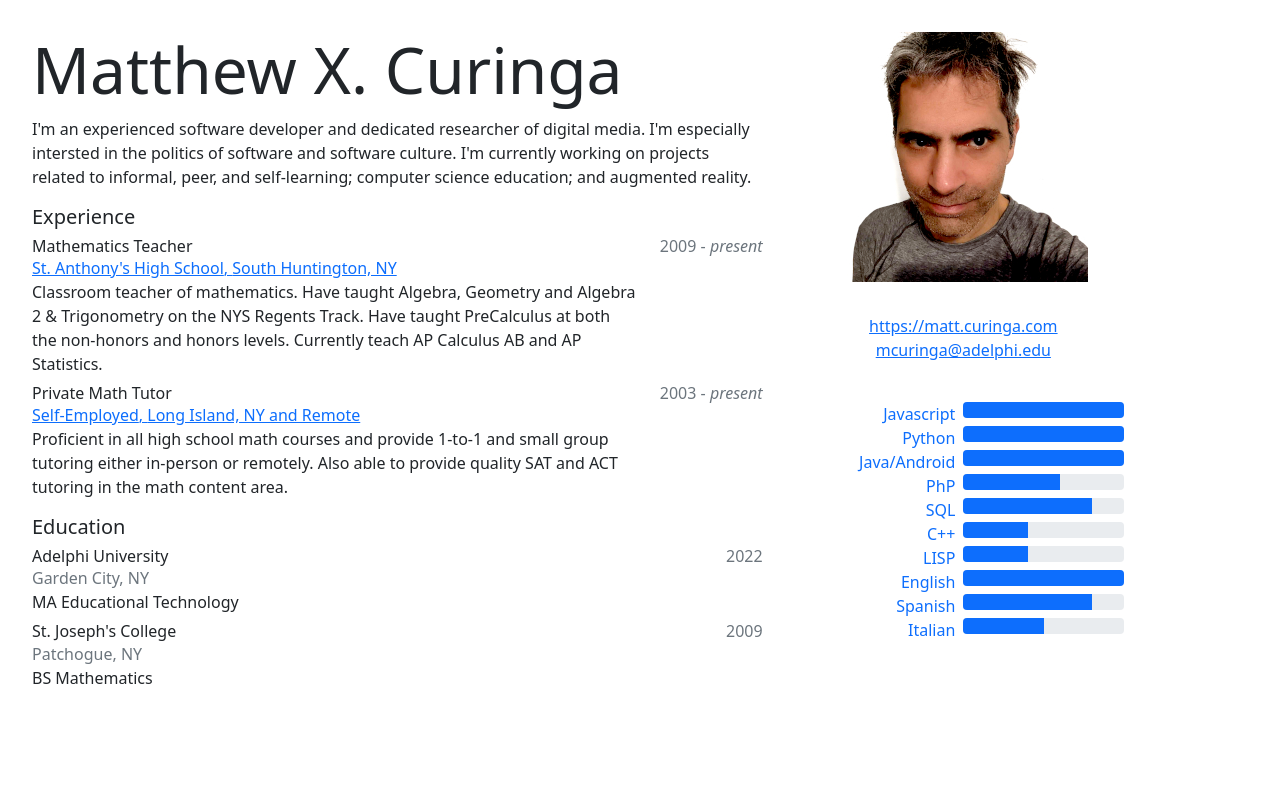
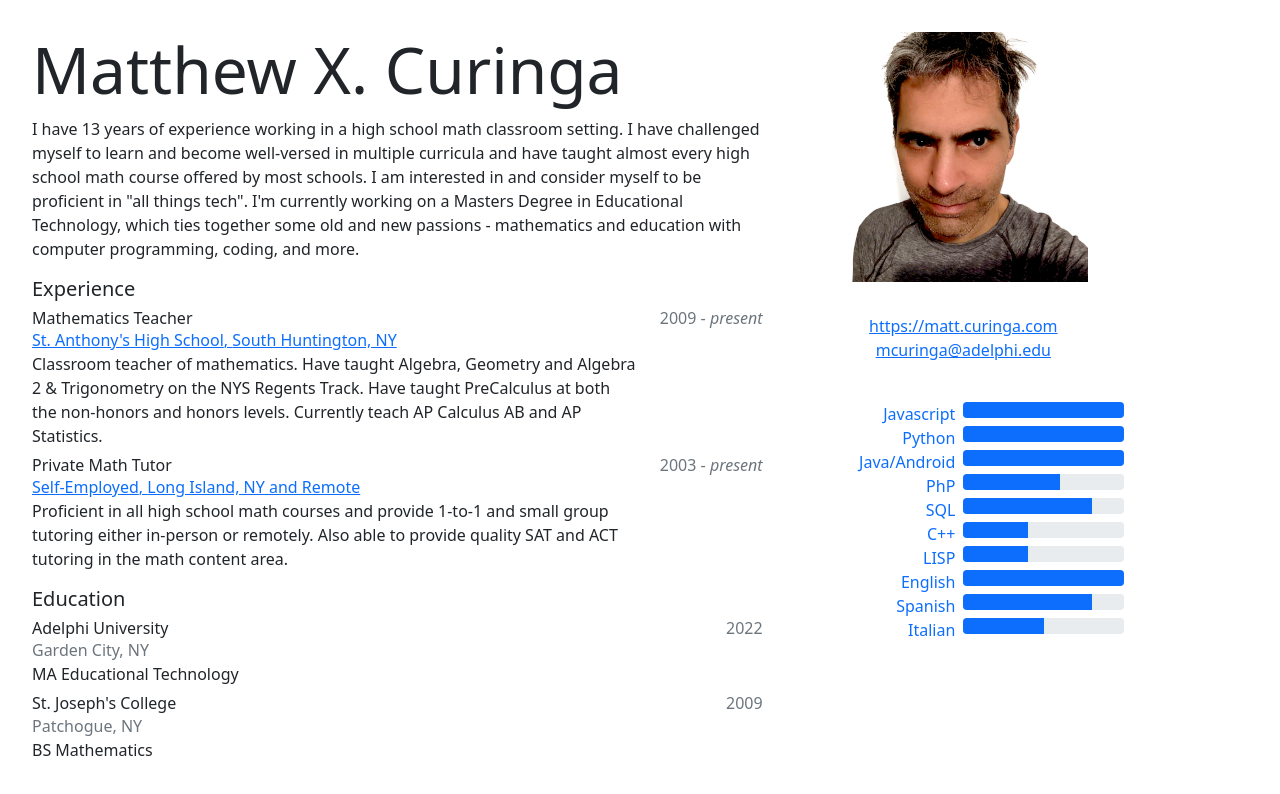
Before and after one commit to rwilcox23/resume, a React (Create React App) app: page / in a window 1280 px wide. Shown: the top 794 px of the page. Built offline with nearby package versions, Linux system fonts and the light colour scheme.

Commit message:
updated bio info in Profile.jsx

```diff
--- a/src/Profile.jsx
+++ b/src/Profile.jsx
@@ -28,11 +28,10 @@ function Bio(props) {
   return (
     <section className="Bio">
       <p className="text-justify mb-3">
-        I'm an experienced software developer and dedicated researcher of
-        digital media. I'm especially intersted in the politics of software
-        and software culture. I'm currently working on projects related to
-        informal, peer, and self-learning; computer science education; and
-        augmented reality.
+        I have 13 years of experience working in a high school math classroom setting.
+        I have challenged myself to learn and become well-versed in multiple curricula and have taught almost every high school math course offered by most schools.
+        I am interested in and consider myself to be proficient in "all things tech".
+        I'm currently working on a Masters Degree in Educational Technology, which ties together some old and new passions - mathematics and education with computer programming, coding, and more.
       </p>
     </section>
   );
```
